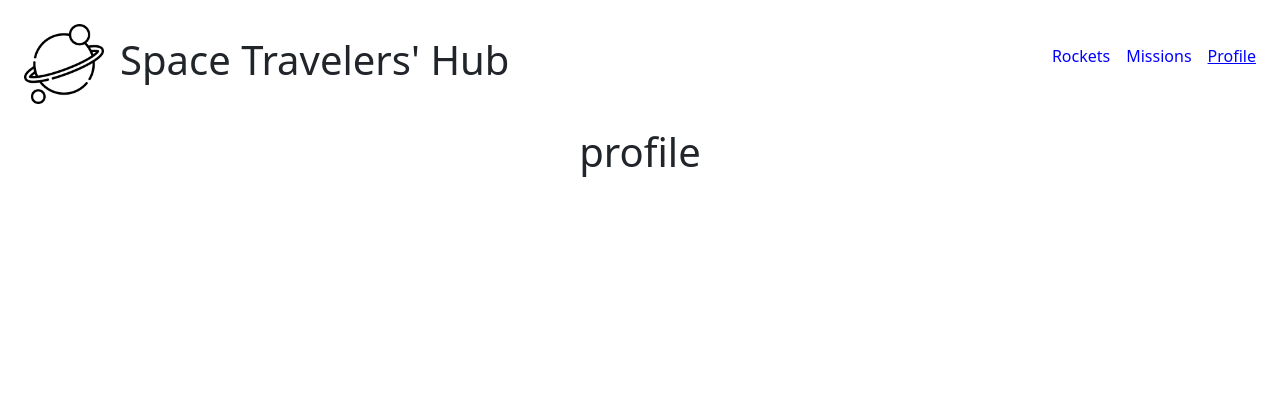
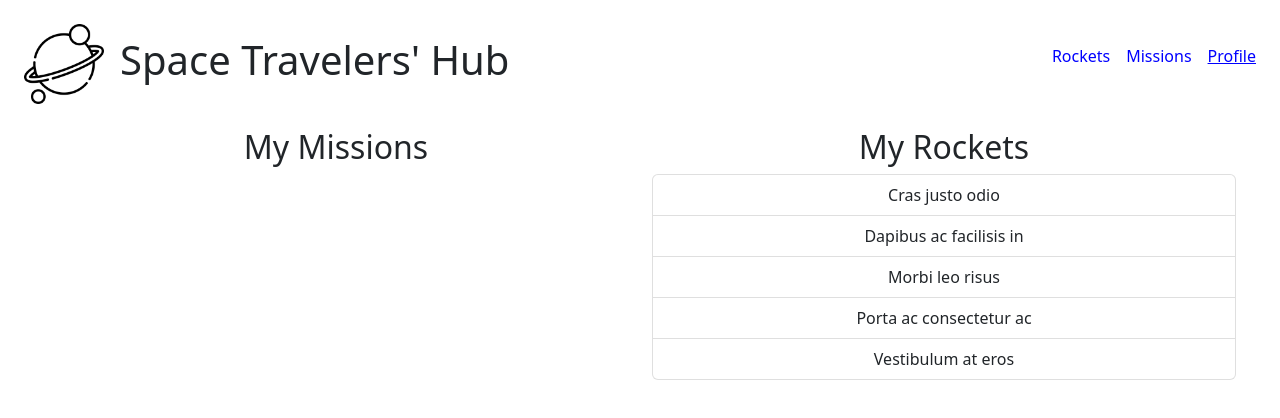
Before and after one commit to Lancelot-SO/space-travellers-hub, a React (Create React App) app: page /profile in a window 1280 px wide. Shown: the top 418 px of the page. Built offline with nearby package versions, Linux system fonts and the light colour scheme.

Commit message:
add lists in profile file

```diff
--- a/src/components/Profile.jsx
+++ b/src/components/Profile.jsx
@@ -1,9 +1,49 @@
 import React from 'react';
+import Row from 'react-bootstrap/Row';
+import Col from 'react-bootstrap/Col';
+import ListGroup from 'react-bootstrap/ListGroup';
+import { useSelector } from 'react-redux';
 
-export default function Profile() {
+function Profile() {
+  const missions = useSelector((state) => state.missions.missionstore);
   return (
-    <div>
-      <h1>profile</h1>
+    <div className="px-2 pr-2">
+      <Row>
+        <Col
+          sm={12}
+          lg={6}
+          md={6}
+          className="ps-lg-5"
+        >
+          <h2>My Missions</h2>
+          <ListGroup>
+            {missions.filter((mission) => mission.reserved === true).map((mission) => (
+              <ListGroup.Item key={mission.mission_id}>
+                {mission.mission_name}
+              </ListGroup.Item>
+            ))}
+          </ListGroup>
+        </Col>
+        <Col
+          sm={12}
+          lg={6}
+          md={6}
+          className="pe-lg-5"
+        >
+          <h2>My Rockets</h2>
+          <ListGroup>
+            <ListGroup.Item>Cras justo odio</ListGroup.Item>
+            <ListGroup.Item>Dapibus ac facilisis in</ListGroup.Item>
+            <ListGroup.Item>Morbi leo risus</ListGroup.Item>
+            <ListGroup.Item>Porta ac consectetur ac</ListGroup.Item>
+            <ListGroup.Item>Vestibulum at eros</ListGroup.Item>
+          </ListGroup>
+
+        </Col>
+
+      </Row>
     </div>
   );
 }
+
+export default Profile;
```
